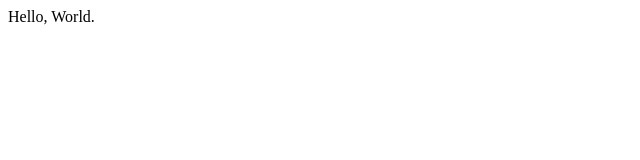
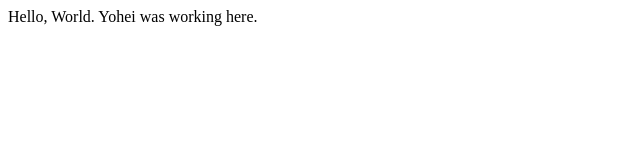
Before and after one commit to yohkubo/Project_website, a plain HTML site: page Test_website/Test_website/index.html in a window 1280 px wide. Shown: the whole page, without its empty margins (0-640 px from the left). Drawn offline with Linux system fonts and the light colour scheme.

Commit message:
Added words.

```diff
--- a/Test_website/Test_website/index.html
+++ b/Test_website/Test_website/index.html
@@ -7,5 +7,6 @@
 </head>
 <body>
     Hello, World.
+    Yohei was working here.
 </body>
 </html>
```
